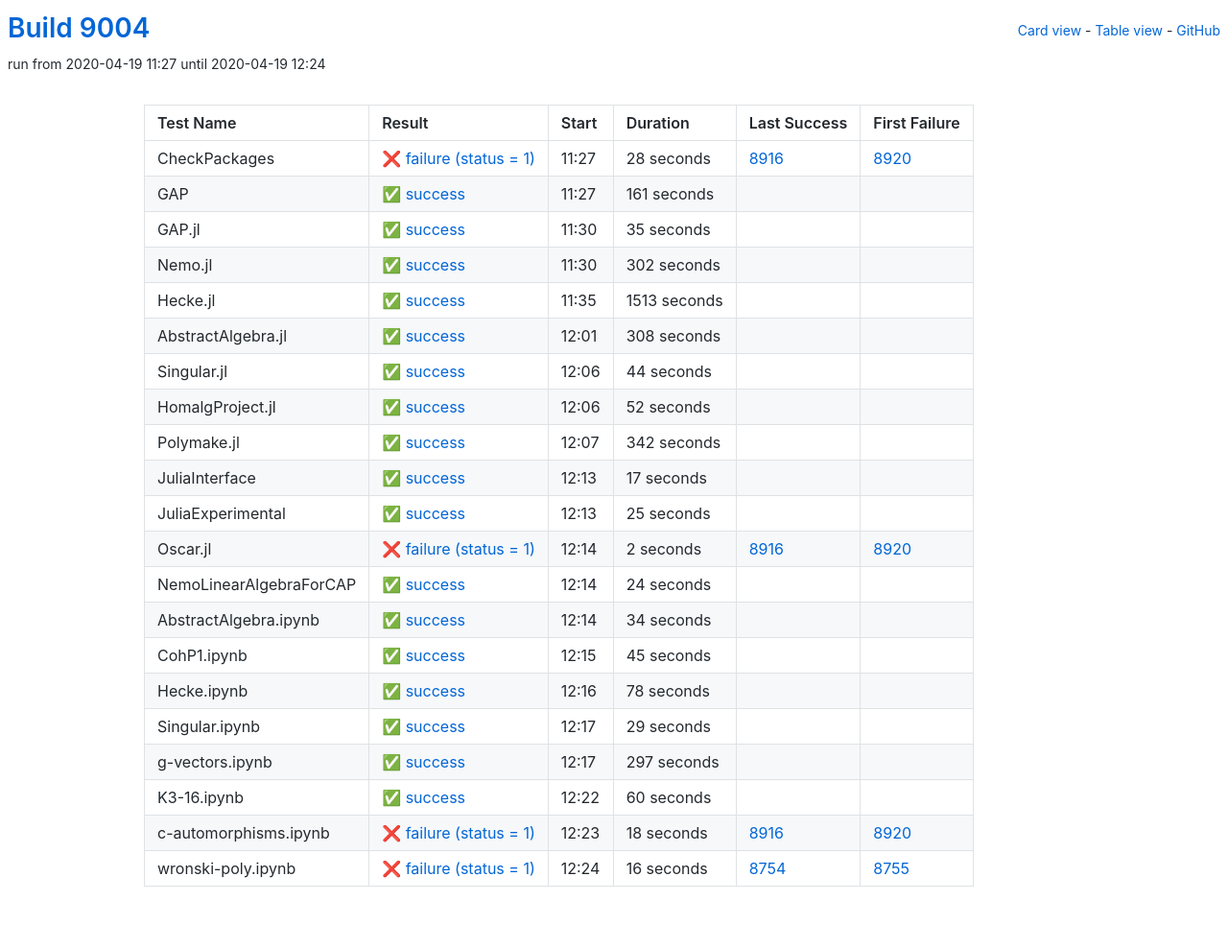
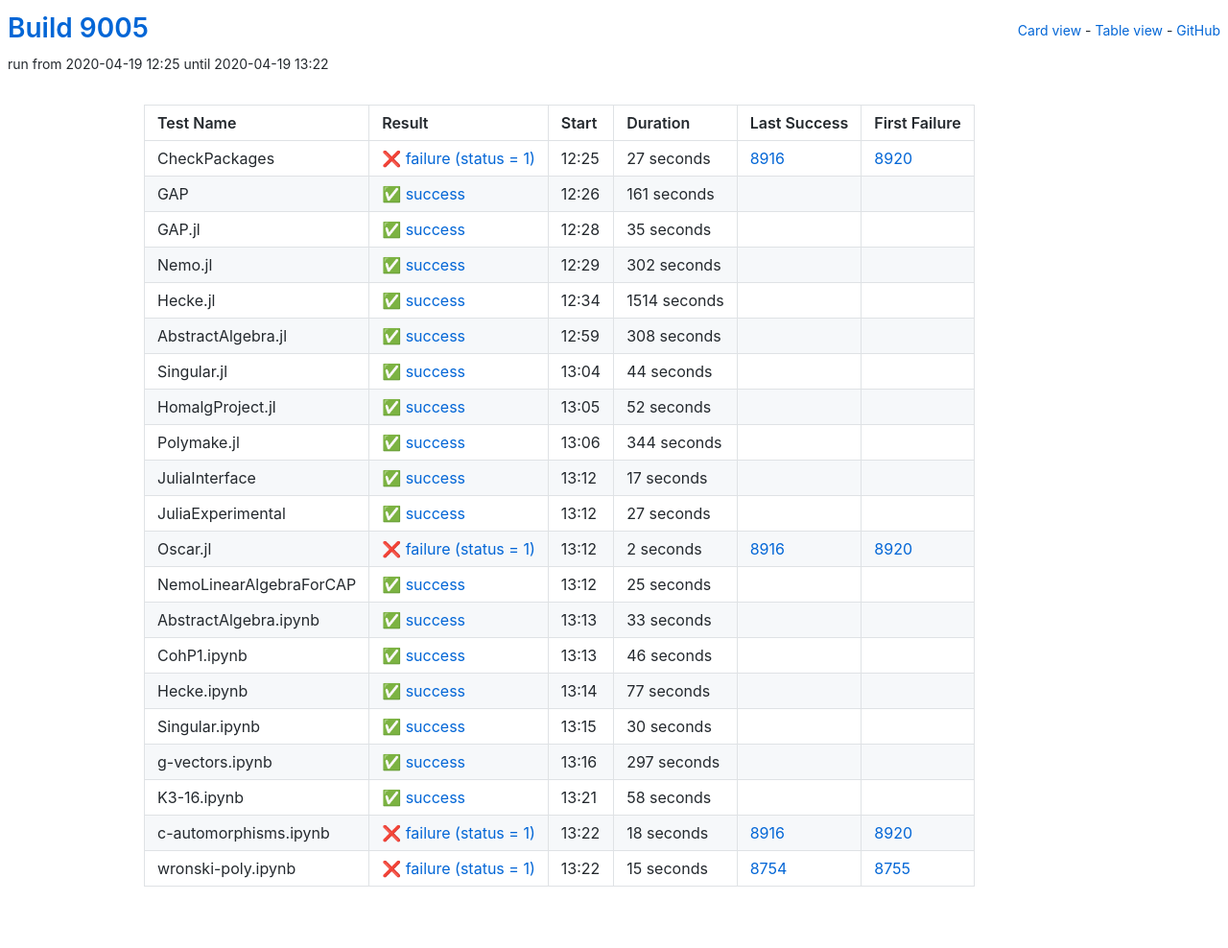
Before and after one commit to oscar-system/oscar-ci-status, a Jekyll site: the page built from table.html, in a window 1280 px wide. Shown: the whole page at 96% size. Built offline with Jekyll 4.4.1, drawn with Linux system fonts in a browser that asks for light colours.

Commit message:
Build 9005

```diff
--- a/_data/ci.yml
+++ b/_data/ci.yml
@@ -1,16 +1,16 @@
-build: 9004
-build_url: https://oscarci.mathematik.uni-kl.de/job/oscar/9004/
+build: 9005
+build_url: https://oscarci.mathematik.uni-kl.de/job/oscar/9005/
 job: oscar
 tests:
-- duration: 28
+- duration: 27
   exitcode: 1
   first_failure: 8920
   first_failure_url: https://oscarci.mathematik.uni-kl.de/job/oscar/8920/
   last_success: 8916
   last_success_url: https://oscarci.mathematik.uni-kl.de/job/oscar/8916/
-  log: https://oscarci.mathematik.uni-kl.de/job/oscar/9004/artifact/logs/build-9004/CheckPackages.log
+  log: https://oscarci.mathematik.uni-kl.de/job/oscar/9005/artifact/logs/build-9005/CheckPackages.log
   name: CheckPackages
-  start: 2020-04-19 11:27
+  start: 2020-04-19 12:25
   status: failure
   success: false
 - duration: 161
@@ -19,9 +19,9 @@ tests:
   first_failure_url: null
   last_success: false
   last_success_url: null
-  log: https://oscarci.mathematik.uni-kl.de/job/oscar/9004/artifact/logs/build-9004/GAP.log
+  log: https://oscarci.mathematik.uni-kl.de/job/oscar/9005/artifact/logs/build-9005/GAP.log
   name: GAP
-  start: 2020-04-19 11:27
+  start: 2020-04-19 12:26
   status: success
   success: true
 - duration: 35
@@ -30,9 +30,9 @@ tests:
   first_failure_url: null
   last_success: false
   last_success_url: null
-  log: https://oscarci.mathematik.uni-kl.de/job/oscar/9004/artifact/logs/build-9004/GAP.jl.log
+  log: https://oscarci.mathematik.uni-kl.de/job/oscar/9005/artifact/logs/build-9005/GAP.jl.log
   name: GAP.jl
-  start: 2020-04-19 11:30
+  start: 2020-04-19 12:28
   status: success
   success: true
 - duration: 302
@@ -41,20 +41,20 @@ tests:
   first_failure_url: null
   last_success: false
   last_success_url: null
-  log: https://oscarci.mathematik.uni-kl.de/job/oscar/9004/artifact/logs/build-9004/Nemo.jl.log
+  log: https://oscarci.mathematik.uni-kl.de/job/oscar/9005/artifact/logs/build-9005/Nemo.jl.log
   name: Nemo.jl
-  start: 2020-04-19 11:30
+  start: 2020-04-19 12:29
   status: success
   success: true
-- duration: 1513
+- duration: 1514
   exitcode: 0
   first_failure: false
   first_failure_url: null
   last_success: false
   last_success_url: null
-  log: https://oscarci.mathematik.uni-kl.de/job/oscar/9004/artifact/logs/build-9004/Hecke.jl.log
+  log: https://oscarci.mathematik.uni-kl.de/job/oscar/9005/artifact/logs/build-9005/Hecke.jl.log
   name: Hecke.jl
-  start: 2020-04-19 11:35
+  start: 2020-04-19 12:34
   status: success
   success: true
 - duration: 308
@@ -63,9 +63,9 @@ tests:
   first_failure_url: null
   last_success: false
   last_success_url: null
-  log: https://oscarci.mathematik.uni-kl.de/job/oscar/9004/artifact/logs/build-9004/AbstractAlgebra.jl.log
+  log: https://oscarci.mathematik.uni-kl.de/job/oscar/9005/artifact/logs/build-9005/AbstractAlgebra.jl.log
   name: AbstractAlgebra.jl
-  start: 2020-04-19 12:01
+  start: 2020-04-19 12:59
   status: success
   success: true
 - duration: 44
@@ -74,9 +74,9 @@ tests:
   first_failure_url: null
   last_success: false
   last_success_url: null
-  log: https://oscarci.mathematik.uni-kl.de/job/oscar/9004/artifact/logs/build-9004/Singular.jl.log
+  log: https://oscarci.mathematik.uni-kl.de/job/oscar/9005/artifact/logs/build-9005/Singular.jl.log
   name: Singular.jl
-  start: 2020-04-19 12:06
+  start: 2020-04-19 13:04
   status: success
   success: true
 - duration: 52
@@ -85,20 +85,20 @@ tests:
   first_failure_url: null
   last_success: false
   last_success_url: null
-  log: https://oscarci.mathematik.uni-kl.de/job/oscar/9004/artifact/logs/build-9004/HomalgProject.jl.log
+  log: https://oscarci.mathematik.uni-kl.de/job/oscar/9005/artifact/logs/build-9005/HomalgProject.jl.log
   name: HomalgProject.jl
-  start: 2020-04-19 12:06
+  start: 2020-04-19 13:05
   status: success
   success: true
-- duration: 342
+- duration: 344
   exitcode: 0
   first_failure: false
   first_failure_url: null
   last_success: false
   last_success_url: null
-  log: https://oscarci.mathematik.uni-kl.de/job/oscar/9004/artifact/logs/build-9004/Polymake.jl.log
+  log: https://oscarci.mathematik.uni-kl.de/job/oscar/9005/artifact/logs/build-9005/Polymake.jl.log
   name: Polymake.jl
-  start: 2020-04-19 12:07
+  start: 2020-04-19 13:06
   status: success
   success: true
 - duration: 17
@@ -107,20 +107,20 @@ tests:
   first_failure_url: null
   last_success: false
   last_success_url: null
-  log: https://oscarci.mathematik.uni-kl.de/job/oscar/9004/artifact/logs/build-9004/JuliaInterface.log
+  log: https://oscarci.mathematik.uni-kl.de/job/oscar/9005/artifact/logs/build-9005/JuliaInterface.log
   name: JuliaInterface
-  start: 2020-04-19 12:13
+  start: 2020-04-19 13:12
   status: success
   success: true
-- duration: 25
+- duration: 27
   exitcode: 0
   first_failure: false
   first_failure_url: null
   last_success: false
   last_success_url: null
-  log: https://oscarci.mathematik.uni-kl.de/job/oscar/9004/artifact/logs/build-9004/JuliaExperimental.log
+  log: https://oscarci.mathematik.uni-kl.de/job/oscar/9005/artifact/logs/build-9005/JuliaExperimental.log
   name: JuliaExperimental
-  start: 2020-04-19 12:13
+  start: 2020-04-19 13:12
   status: success
   success: true
 - duration: 2
@@ -129,64 +129,64 @@ tests:
   first_failure_url: https://oscarci.mathematik.uni-kl.de/job/oscar/8920/
   last_success: 8916
   last_success_url: https://oscarci.mathematik.uni-kl.de/job/oscar/8916/
-  log: https://oscarci.mathematik.uni-kl.de/job/oscar/9004/artifact/logs/build-9004/Oscar.jl.log
+  log: https://oscarci.mathematik.uni-kl.de/job/oscar/9005/artifact/logs/build-9005/Oscar.jl.log
   name: Oscar.jl
-  start: 2020-04-19 12:14
+  start: 2020-04-19 13:12
   status: failure
   success: false
-- duration: 24
+- duration: 25
   exitcode: 0
   first_failure: false
   first_failure_url: null
   last_success: false
   last_success_url: null
-  log: https://oscarci.mathematik.uni-kl.de/job/oscar/9004/artifact/logs/build-9004/NemoLinearAlgebraForCAP.log
+  log: https://oscarci.mathematik.uni-kl.de/job/oscar/9005/artifact/logs/build-9005/NemoLinearAlgebraForCAP.log
   name: NemoLinearAlgebraForCAP
-  start: 2020-04-19 12:14
+  start: 2020-04-19 13:12
   status: success
   success: true
-- duration: 34
+- duration: 33
   exitcode: 0
   first_failure: false
   first_failure_url: null
   last_success: false
   last_success_url: null
-  log: https://oscarci.mathematik.uni-kl.de/job/oscar/9004/artifact/logs/build-9004/AbstractAlgebra.ipynb.log
+  log: https://oscarci.mathematik.uni-kl.de/job/oscar/9005/artifact/logs/build-9005/AbstractAlgebra.ipynb.log
   name: AbstractAlgebra.ipynb
-  start: 2020-04-19 12:14
+  start: 2020-04-19 13:13
   status: success
   success: true
-- duration: 45
+- duration: 46
   exitcode: 0
   first_failure: false
   first_failure_url: null
   last_success: false
   last_success_url: null
-  log: https://oscarci.mathematik.uni-kl.de/job/oscar/9004/artifact/logs/build-9004/CohP1.ipynb.log
+  log: https://oscarci.mathematik.uni-kl.de/job/oscar/9005/artifact/logs/build-9005/CohP1.ipynb.log
   name: CohP1.ipynb
-  start: 2020-04-19 12:15
+  start: 2020-04-19 13:13
   status: success
   success: true
-- duration: 78
+- duration: 77
   exitcode: 0
   first_failure: false
   first_failure_url: null
   last_success: false
   last_success_url: null
-  log: https://oscarci.mathematik.uni-kl.de/job/oscar/9004/artifact/logs/build-9004/Hecke.ipynb.log
+  log: https://oscarci.mathematik.uni-kl.de/job/oscar/9005/artifact/logs/build-9005/Hecke.ipynb.log
   name: Hecke.ipynb
-  start: 2020-04-19 12:16
+  start: 2020-04-19 13:14
   status: success
   success: true
-- duration: 29
+- duration: 30
   exitcode: 0
   first_failure: false
   first_failure_url: null
   last_success: false
   last_success_url: null
-  log: https://oscarci.mathematik.uni-kl.de/job/oscar/9004/artifact/logs/build-9004/Singular.ipynb.log
+  log: https://oscarci.mathematik.uni-kl.de/job/oscar/9005/artifact/logs/build-9005/Singular.ipynb.log
   name: Singular.ipynb
-  start: 2020-04-19 12:17
+  start: 2020-04-19 13:15
   status: success
   success: true
 - duration: 297
@@ -195,20 +195,20 @@ tests:
   first_failure_url: null
   last_success: false
   last_success_url: null
-  log: https://oscarci.mathematik.uni-kl.de/job/oscar/9004/artifact/logs/build-9004/g-vectors.ipynb.log
+  log: https://oscarci.mathematik.uni-kl.de/job/oscar/9005/artifact/logs/build-9005/g-vectors.ipynb.log
   name: g-vectors.ipynb
-  start: 2020-04-19 12:17
+  start: 2020-04-19 13:16
   status: success
   success: true
-- duration: 60
+- duration: 58
   exitcode: 0
   first_failure: false
   first_failure_url: null
   last_success: false
   last_success_url: null
-  log: https://oscarci.mathematik.uni-kl.de/job/oscar/9004/artifact/logs/build-9004/K3-16.ipynb.log
+  log: https://oscarci.mathematik.uni-kl.de/job/oscar/9005/artifact/logs/build-9005/K3-16.ipynb.log
   name: K3-16.ipynb
-  start: 2020-04-19 12:22
+  start: 2020-04-19 13:21
   status: success
   success: true
 - duration: 18
@@ -217,19 +217,19 @@ tests:
   first_failure_url: https://oscarci.mathematik.uni-kl.de/job/oscar/8920/
   last_success: 8916
   last_success_url: https://oscarci.mathematik.uni-kl.de/job/oscar/8916/
-  log: https://oscarci.mathematik.uni-kl.de/job/oscar/9004/artifact/logs/build-9004/c-automorphisms.ipynb.log
+  log: https://oscarci.mathematik.uni-kl.de/job/oscar/9005/artifact/logs/build-9005/c-automorphisms.ipynb.log
   name: c-automorphisms.ipynb
-  start: 2020-04-19 12:23
+  start: 2020-04-19 13:22
   status: failure
   success: false
-- duration: 16
+- duration: 15
   exitcode: 1
   first_failure: 8755
   first_failure_url: https://oscarci.mathematik.uni-kl.de/job/oscar/8755/
   last_success: 8754
   last_success_url: https://oscarci.mathematik.uni-kl.de/job/oscar/8754/
-  log: https://oscarci.mathematik.uni-kl.de/job/oscar/9004/artifact/logs/build-9004/wronski-poly.ipynb.log
+  log: https://oscarci.mathematik.uni-kl.de/job/oscar/9005/artifact/logs/build-9005/wronski-poly.ipynb.log
   name: wronski-poly.ipynb
-  start: 2020-04-19 12:24
+  start: 2020-04-19 13:22
   status: failure
   success: false
```
Also changed, not shown: README.md.
